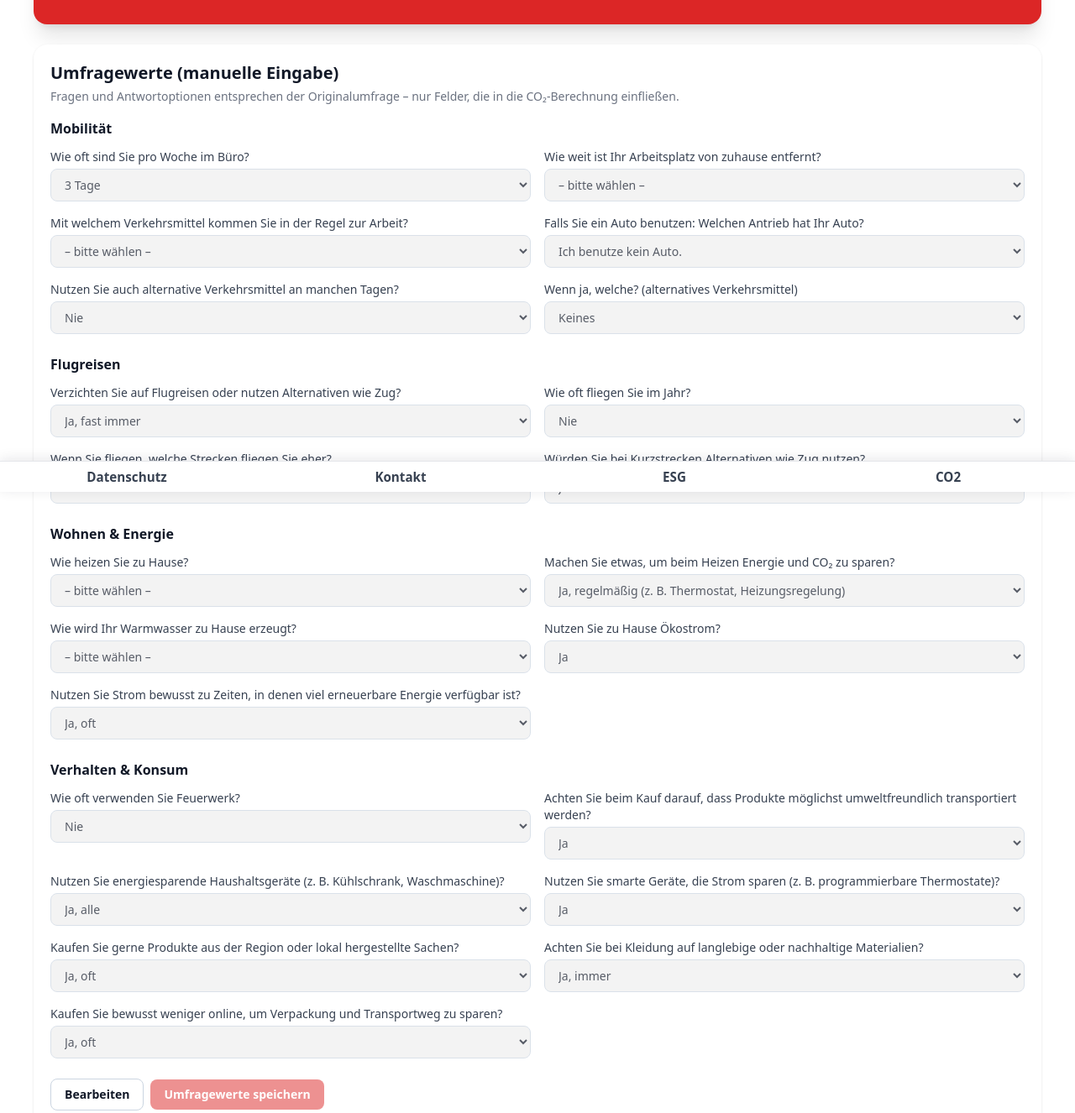
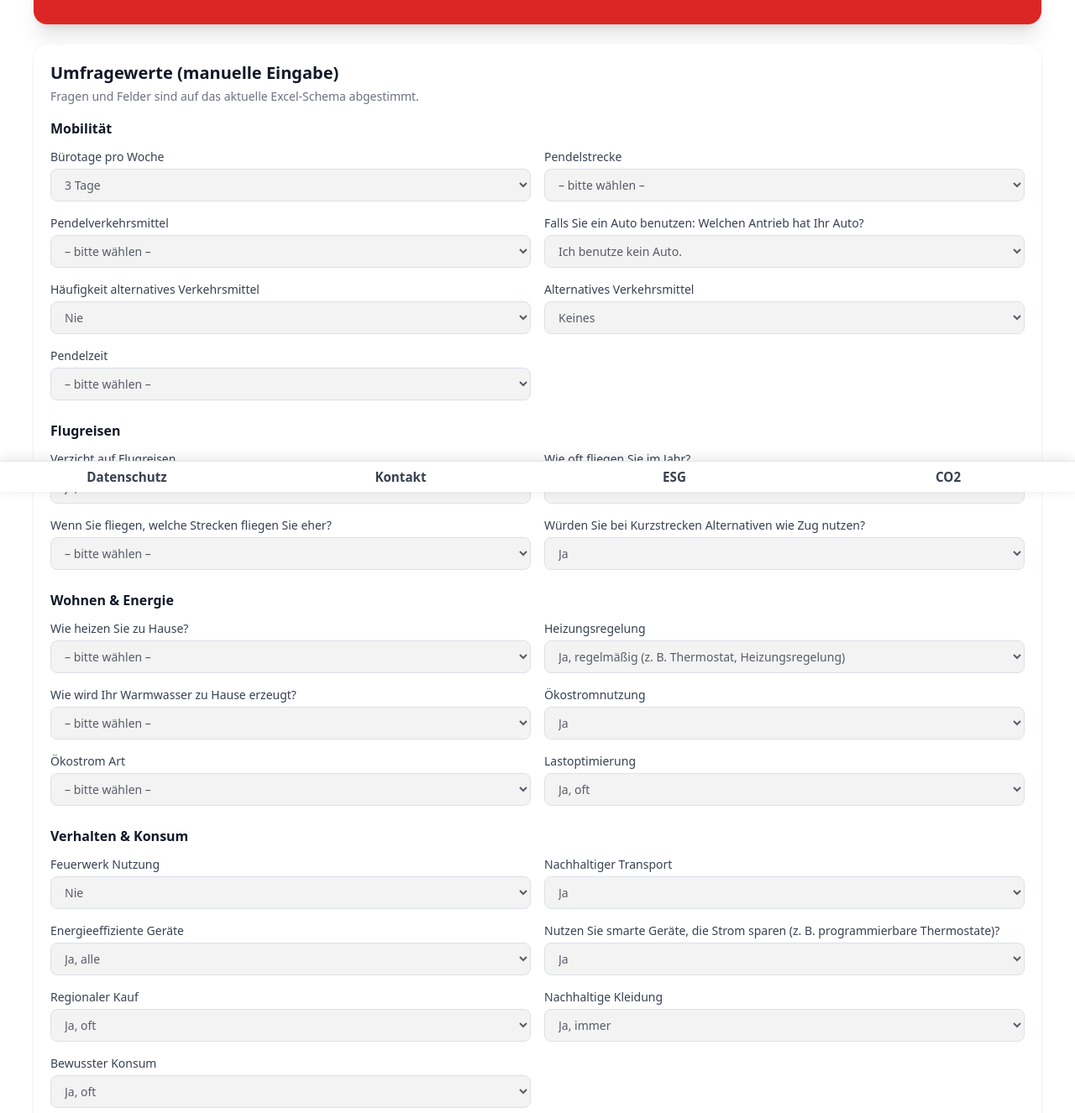
Before and after one commit to spg-AlexFuchs/DP_ACBAY, a plain HTML site: page DP_ACBAY/Frontend/mein-bereich.html in a window 1280 px wide. Shown: the part 214-1540 px from the top of the page at 84% size. Drawn offline with Linux system fonts and the light colour scheme.

Commit message:
vergessen

```diff
--- a/DP_ACBAY/Frontend/mein-bereich.html
+++ b/DP_ACBAY/Frontend/mein-bereich.html
@@ -28,15 +28,15 @@
 
       <main class="mt-6">
         <section class="surface-card">
-          <h2 class="text-xl font-semibold">Umfragewerte (manuelle Eingabe)</h2>
-          <p class="mt-1 text-sm text-slate-500">Fragen und Antwortoptionen entsprechen der Originalumfrage – nur Felder, die in die CO₂-Berechnung einfließen.</p>
+            <h2 class="text-xl font-semibold">Umfragewerte (manuelle Eingabe)</h2>
+          <p class="mt-1 text-sm text-slate-500">Fragen und Felder sind auf das aktuelle Excel-Schema abgestimmt.</p>
 
           <form class="mt-4 space-y-6" id="surveyForm">
             <div>
               <h3 class="text-base font-semibold text-slate-900">Mobilität</h3>
               <div class="mt-3 grid gap-4 md:grid-cols-2">
                 <label class="text-sm">
-                  <span class="mb-1 block font-medium text-slate-700">Wie oft sind Sie pro Woche im Büro?</span>
+                  <span class="mb-1 block font-medium text-slate-700">Bürotage pro Woche</span>
                   <select name="officeDaysPerWeek" class="w-full rounded-lg border border-slate-300 px-3 py-2 text-sm">
                     <option value="0">0 Tage</option>
                     <option value="1">1 Tag</option>
@@ -47,7 +47,7 @@
                   </select>
                 </label>
                 <label class="text-sm">
-                  <span class="mb-1 block font-medium text-slate-700">Wie weit ist Ihr Arbeitsplatz von zuhause entfernt?</span>
+                  <span class="mb-1 block font-medium text-slate-700">Pendelstrecke</span>
                   <select name="distanceKm" class="w-full rounded-lg border border-slate-300 px-3 py-2 text-sm">
                     <option value="">– bitte wählen –</option>
                     <option value="unter10">Unter 10 km</option>
@@ -59,7 +59,7 @@
                   </select>
                 </label>
                 <label class="text-sm">
-                  <span class="mb-1 block font-medium text-slate-700">Mit welchem Verkehrsmittel kommen Sie in der Regel zur Arbeit?</span>
+                  <span class="mb-1 block font-medium text-slate-700">Pendelverkehrsmittel</span>
                   <select name="transportMain" class="w-full rounded-lg border border-slate-300 px-3 py-2 text-sm">
                     <option value="">– bitte wählen –</option>
                     <option value="Eigenes Auto">Eigenes Auto</option>
@@ -85,7 +85,7 @@
                   </select>
                 </label>
                 <label class="text-sm">
-                  <span class="mb-1 block font-medium text-slate-700">Nutzen Sie auch alternative Verkehrsmittel an manchen Tagen?</span>
+                  <span class="mb-1 block font-medium text-slate-700">Häufigkeit alternatives Verkehrsmittel</span>
                   <select name="alternativeTransportFreq" class="w-full rounded-lg border border-slate-300 px-3 py-2 text-sm">
                     <option value="Nie">Nie</option>
                     <option value="Selten">Selten</option>
@@ -94,7 +94,7 @@
                   </select>
                 </label>
                 <label class="text-sm">
-                  <span class="mb-1 block font-medium text-slate-700">Wenn ja, welche? (alternatives Verkehrsmittel)</span>
+                  <span class="mb-1 block font-medium text-slate-700">Alternatives Verkehrsmittel</span>
                   <select name="alternativeTransport" class="w-full rounded-lg border border-slate-300 px-3 py-2 text-sm">
                     <option value="">Keines</option>
                     <option value="Fahrrad">Fahrrad</option>
@@ -104,6 +104,16 @@
                     <option value="Sonstiges">Sonstiges</option>
                   </select>
                 </label>
+                <label class="text-sm">
+                  <span class="mb-1 block font-medium text-slate-700">Pendelzeit</span>
+                  <select name="pendelzeit" class="w-full rounded-lg border border-slate-300 px-3 py-2 text-sm">
+                    <option value="">– bitte wählen –</option>
+                    <option value="unter 15 min">Unter 15 Minuten</option>
+                    <option value="15-30 min">15–30 Minuten</option>
+                    <option value="30-60 min">30–60 Minuten</option>
+                    <option value="über 60 min">Über 60 Minuten</option>
+                  </select>
+                </label>
               </div>
             </div>
 
@@ -111,7 +121,7 @@
               <h3 class="text-base font-semibold text-slate-900">Flugreisen</h3>
               <div class="mt-3 grid gap-4 md:grid-cols-2">
                 <label class="text-sm">
-                  <span class="mb-1 block font-medium text-slate-700">Verzichten Sie auf Flugreisen oder nutzen Alternativen wie Zug?</span>
+                  <span class="mb-1 block font-medium text-slate-700">Verzicht auf Flugreisen</span>
                   <select name="flightAvoidance" class="w-full rounded-lg border border-slate-300 px-3 py-2 text-sm">
                     <option value="Ja, fast immer">Ja, fast immer</option>
                     <option value="Manchmal">Manchmal</option>
@@ -164,8 +174,8 @@
                   </select>
                 </label>
                 <label class="text-sm">
-                  <span class="mb-1 block font-medium text-slate-700">Machen Sie etwas, um beim Heizen Energie und CO₂ zu sparen?</span>
-                  <select name="heatingSaving" class="w-full rounded-lg border border-slate-300 px-3 py-2 text-sm">
+                  <span class="mb-1 block font-medium text-slate-700">Heizungsregelung</span>
+                  <select name="heatingSavings" class="w-full rounded-lg border border-slate-300 px-3 py-2 text-sm">
                     <option value="Ja, regelmäßig (z. B. Thermostat, Heizungsregelung)">Ja, regelmäßig (z. B. Thermostat, Heizungsregelung)</option>
                     <option value="Manchmal">Manchmal</option>
                     <option value="Nie">Nie</option>
@@ -183,7 +193,7 @@
                   </select>
                 </label>
                 <label class="text-sm">
-                  <span class="mb-1 block font-medium text-slate-700">Nutzen Sie zu Hause Ökostrom?</span>
+                  <span class="mb-1 block font-medium text-slate-700">Ökostromnutzung</span>
                   <select name="usesGreenElectricity" class="w-full rounded-lg border border-slate-300 px-3 py-2 text-sm">
                     <option value="Ja">Ja</option>
                     <option value="Teilweise">Teilweise</option>
@@ -192,8 +202,18 @@
                   </select>
                 </label>
                 <label class="text-sm">
-                  <span class="mb-1 block font-medium text-slate-700">Nutzen Sie Strom bewusst zu Zeiten, in denen viel erneuerbare Energie verfügbar ist?</span>
-                  <select name="smartElectricityUsage" class="w-full rounded-lg border border-slate-300 px-3 py-2 text-sm">
+                  <span class="mb-1 block font-medium text-slate-700">Ökostrom Art</span>
+                  <select name="greenElectricityType" class="w-full rounded-lg border border-slate-300 px-3 py-2 text-sm">
+                    <option value="">– bitte wählen –</option>
+                    <option value="Tarif Ökostrom">Ökostrom-Tarif</option>
+                    <option value="PV Eigenverbrauch">PV-Eigenverbrauch</option>
+                    <option value="Energiegemeinschaft">Energiegemeinschaft</option>
+                    <option value="Unbekannt">Unbekannt</option>
+                  </select>
+                </label>
+                <label class="text-sm">
+                  <span class="mb-1 block font-medium text-slate-700">Lastoptimierung</span>
+                  <select name="loadOptimization" class="w-full rounded-lg border border-slate-300 px-3 py-2 text-sm">
                     <option value="Ja, oft">Ja, oft</option>
                     <option value="Selten">Selten</option>
                     <option value="Nein, nie">Nein, nie</option>
@@ -206,7 +226,7 @@
               <h3 class="text-base font-semibold text-slate-900">Verhalten &amp; Konsum</h3>
               <div class="mt-3 grid gap-4 md:grid-cols-2">
                 <label class="text-sm">
-                  <span class="mb-1 block font-medium text-slate-700">Wie oft verwenden Sie Feuerwerk?</span>
+                  <span class="mb-1 block font-medium text-slate-700">Feuerwerk Nutzung</span>
                   <select name="fireworkPerYear" class="w-full rounded-lg border border-slate-300 px-3 py-2 text-sm">
                     <option value="Nie">Nie</option>
                     <option value="1 mal im Jahr">Einmal im Jahr</option>
@@ -214,7 +234,7 @@
                   </select>
                 </label>
                 <label class="text-sm">
-                  <span class="mb-1 block font-medium text-slate-700">Achten Sie beim Kauf darauf, dass Produkte möglichst umweltfreundlich transportiert werden?</span>
+                  <span class="mb-1 block font-medium text-slate-700">Nachhaltiger Transport</span>
                   <select name="shoppingTransportEcoChoice" class="w-full rounded-lg border border-slate-300 px-3 py-2 text-sm">
                     <option value="Ja">Ja</option>
                     <option value="Manchmal">Manchmal</option>
@@ -222,7 +242,7 @@
                   </select>
                 </label>
                 <label class="text-sm">
-                  <span class="mb-1 block font-medium text-slate-700">Nutzen Sie energiesparende Haushaltsgeräte (z. B. Kühlschrank, Waschmaschine)?</span>
+                  <span class="mb-1 block font-medium text-slate-700">Energieeffiziente Geräte</span>
                   <select name="usesEnergyEfficientAppliances" class="w-full rounded-lg border border-slate-300 px-3 py-2 text-sm">
                     <option value="Ja, alle">Ja, alle</option>
                     <option value="Einige">Einige</option>
@@ -238,7 +258,7 @@
                   </select>
                 </label>
                 <label class="text-sm">
-                  <span class="mb-1 block font-medium text-slate-700">Kaufen Sie gerne Produkte aus der Region oder lokal hergestellte Sachen?</span>
+                  <span class="mb-1 block font-medium text-slate-700">Regionaler Kauf</span>
                   <select name="buysRegionalProducts" class="w-full rounded-lg border border-slate-300 px-3 py-2 text-sm">
                     <option value="Ja, oft">Ja, oft</option>
                     <option value="Manchmal">Manchmal</option>
@@ -246,7 +266,7 @@
                   </select>
                 </label>
                 <label class="text-sm">
-                  <span class="mb-1 block font-medium text-slate-700">Achten Sie bei Kleidung auf langlebige oder nachhaltige Materialien?</span>
+                  <span class="mb-1 block font-medium text-slate-700">Nachhaltige Kleidung</span>
                   <select name="buysSustainableClothing" class="w-full rounded-lg border border-slate-300 px-3 py-2 text-sm">
                     <option value="Ja, immer">Ja, immer</option>
                     <option value="Manchmal">Manchmal</option>
@@ -254,7 +274,7 @@
                   </select>
                 </label>
                 <label class="text-sm">
-                  <span class="mb-1 block font-medium text-slate-700">Kaufen Sie bewusst weniger online, um Verpackung und Transportweg zu sparen?</span>
+                  <span class="mb-1 block font-medium text-slate-700">Bewusster Konsum</span>
                   <select name="avoidsOnlineShopping" class="w-full rounded-lg border border-slate-300 px-3 py-2 text-sm">
                     <option value="Ja, oft">Ja, oft</option>
                     <option value="Manchmal">Manchmal</option>
@@ -345,6 +365,12 @@
       }
 
       function mapFlightsToOption(flightsPerYear) {
+        const raw = String(flightsPerYear ?? "").toLowerCase();
+        if (raw.includes("nie") || raw === "0") return "0";
+        if (raw.includes("1-2") || raw.includes("1–2")) return "1-2";
+        if (raw.includes("2-5") || raw.includes("2–5")) return "2-5";
+        if (raw.includes("5-10") || raw.includes("5–10")) return "5-10";
+
         const f = Number(flightsPerYear);
         if (!Number.isFinite(f) || f <= 0) return "0";
         if (f <= 2) return "1-2";
@@ -353,6 +379,11 @@
       }
 
       function mapFlightDistanceToOption(flightDistanceKm) {
+        const raw = String(flightDistanceKm ?? "").toLowerCase();
+        if (raw.includes("kurz")) return "Kurzstrecke";
+        if (raw.includes("mittel")) return "Mittelstrecke";
+        if (raw.includes("lang")) return "Langstrecke";
+
         const d = Number(flightDistanceKm);
         if (!Number.isFinite(d)) return "";
         if (d < 1500) return "Kurzstrecke";
@@ -361,6 +392,14 @@
       }
 
       function mapSmartUsageToOption(smartUsage) {
+        if (smartUsage === null || smartUsage === undefined) return "";
+        const text = String(smartUsage).trim();
+        if (text) {
+          const lower = text.toLowerCase();
+          if (lower.includes("ja")) return "Ja, oft";
+          if (lower.includes("selten") || lower.includes("manchmal")) return "Selten";
+          if (lower.includes("nein") || lower.includes("nie")) return "Nein, nie";
+        }
         const n = Number(smartUsage);
         if (!Number.isFinite(n)) return "";
         if (n >= 0.3) return "Ja, oft";
@@ -373,6 +412,7 @@
 
         setSelectByPreferred("officeDaysPerWeek", [survey.officeDaysPerWeek]);
         setSelectByPreferred("distanceKm", [mapDistanceToOption(survey.distanceKm)]);
+        setSelectByPreferred("pendelzeit", [survey.commuteTime]);
 
         setSelectByPreferred("transportMain", [
           survey.transportMain,
@@ -396,6 +436,7 @@
         ]);
 
         setSelectByPreferred("alternativeTransportFreq", [
+          survey.alternativeTransportFreq,
           Number(survey.alternativeTransportFreq) >= 0.32 ? "Ja, oft" : null,
           Number(survey.alternativeTransportFreq) >= 0.03 ? "Manchmal" : null,
           Number(survey.alternativeTransportFreq) > 0 ? "Selten" : null,
@@ -412,6 +453,8 @@
 
         setSelectByPreferred("flightsPerYear", [mapFlightsToOption(survey.flightsPerYear)]);
         setSelectByPreferred("flightDistance", [mapFlightDistanceToOption(survey.flightDistanceKm)]);
+        setSelectByPreferred("flightAvoidance", [survey.flightAvoidance]);
+        setSelectByPreferred("shortHaulTrainAlternative", [survey.shortHaulTrainAlternative]);
         setSelectByPreferred("heatingType", [
           survey.heatingType,
           survey.heatingType?.includes("Wärmepumpe") ? "Wärmepumpe" : null,
@@ -433,9 +476,12 @@
         ]);
 
         setSelectByPreferred("usesGreenElectricity", [survey.usesGreenElectricity]);
-        setSelectByPreferred("smartElectricityUsage", [mapSmartUsageToOption(survey.smartElectricityUsage)]);
+        setSelectByPreferred("greenElectricityType", [survey.greenElectricityType]);
+        setSelectByPreferred("heatingSavings", [survey.heatingSavings]);
+        setSelectByPreferred("loadOptimization", [mapSmartUsageToOption(survey.loadOptimization || survey.smartElectricityUsage)]);
 
         setSelectByPreferred("fireworkPerYear", [
+          survey.fireworkPerYear,
           Number(survey.fireworkPerYear) <= 0 ? "Nie" : null,
           Number(survey.fireworkPerYear) === 1 ? "1 mal im Jahr" : null,
           Number(survey.fireworkPerYear) > 1 ? "Öfter als einmal im Jahr" : null,
```
Also changed, not shown: DP_ACBAY/Frontend/index.html (+10 -0 lines).
